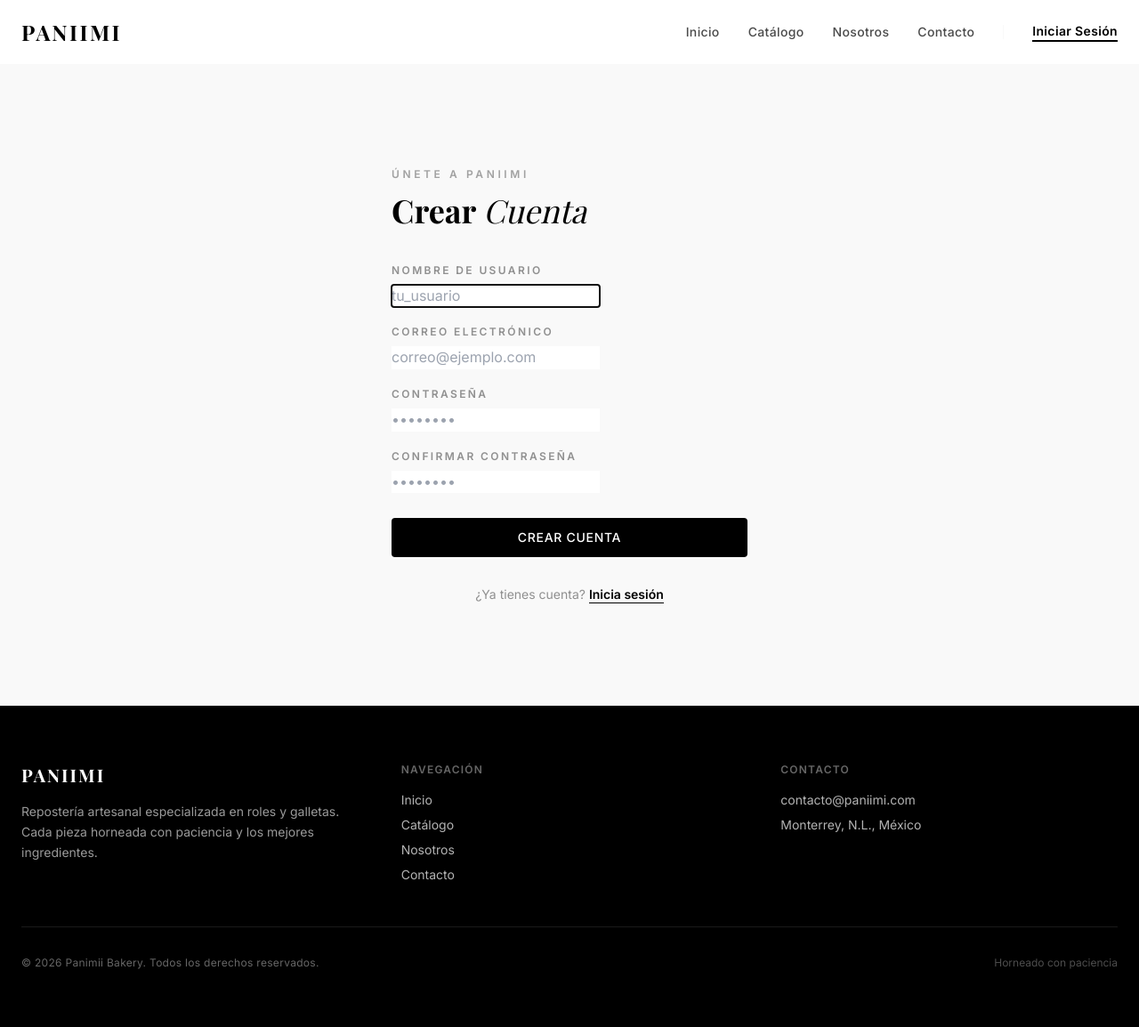
After one commit to LTCBlackjack/panimii-bakery, a Django app: page /auth/registro/ in a window 1280 px wide. The commit adds this page. Shown: the whole page at 89% size. Run offline with Django 5.2, Linux system fonts and the light colour scheme; some libraries are stand-ins or nearby versions; some web fonts are replaced.

Commit message:
feat: Social links + Auth system (login/registro/logout) + conditional navbar

```diff
--- a/panimii/forms.py
+++ b/panimii/forms.py
@@ -1,4 +1,6 @@
 from django import forms
+from django.contrib.auth.forms import UserCreationForm
+from django.contrib.auth.models import User
 
 
 class ContactoForm(forms.Form):
@@ -37,3 +39,61 @@ class ContactoForm(forms.Form):
         }),
         error_messages={'required': 'Por favor escribe tu mensaje.'},
     )
+
+
+class RegistroForm(UserCreationForm):
+    """
+    Formulario de registro público.
+
+    Extiende UserCreationForm añadiendo el campo email (requerido)
+    y traduciendo los labels/mensajes de error al español.
+    """
+    email = forms.EmailField(
+        required=True,
+        label='Correo electrónico',
+        widget=forms.EmailInput(attrs={
+            'placeholder': 'correo@ejemplo.com',
+            'autocomplete': 'email',
+        }),
+        error_messages={
+            'required': 'Por favor ingresa tu correo.',
+            'invalid':  'Ingresa un correo válido.',
+        },
+    )
+
+    class Meta:
+        model  = User
+        fields = ('username', 'email', 'password1', 'password2')
+        labels = {
+            'username': 'Nombre de usuario',
+        }
+        widgets = {
+            'username': forms.TextInput(attrs={
+                'placeholder': 'tu_usuario',
+                'autocomplete': 'username',
+            }),
+        }
+
+    def __init__(self, *args, **kwargs):
+        super().__init__(*args, **kwargs)
+        # Traducir placeholders y labels de los campos heredados
+        self.fields['password1'].label   = 'Contraseña'
+        self.fields['password2'].label   = 'Confirmar contraseña'
+        self.fields['password1'].widget  = forms.PasswordInput(attrs={
+            'placeholder': '••••••••',
+            'autocomplete': 'new-password',
+        })
+        self.fields['password2'].widget  = forms.PasswordInput(attrs={
+            'placeholder': '••••••••',
+            'autocomplete': 'new-password',
+        })
+        # Quitar los textos de ayuda genéricos de Django
+        for field in self.fields.values():
+            field.help_text = ''
+
+    def save(self, commit=True):
+        user = super().save(commit=False)
+        user.email = self.cleaned_data['email']
+        if commit:
+            user.save()
+        return user
--- a/panimii/settings.py
+++ b/panimii/settings.py
@@ -130,6 +130,12 @@ MEDIA_ROOT = BASE_DIR / 'media'
 
 DEFAULT_AUTO_FIELD = 'django.db.models.BigAutoField'
 
+# ── Autenticación ────────────────────────────────────────────────────────────
+LOGIN_URL          = '/auth/login/'
+LOGIN_REDIRECT_URL = '/'       # Redirige al home tras login exitoso
+LOGOUT_REDIRECT_URL = '/'      # Redirige al home tras logout
+
+
 
 # ════════════════════════════════════════════════════════════════════════
 # CORREO ELECTRÓNICO — SMTP
--- a/panimii/urls.py
+++ b/panimii/urls.py
@@ -1,31 +1,32 @@
 """
 URL configuration for panimii project.
-
-The `urlpatterns` list routes URLs to views. For more information please see:
-    https://docs.djangoproject.com/en/5.2/topics/http/urls/
-Examples:
-Function views
-    1. Add an import:  from my_app import views
-    2. Add a URL to urlpatterns:  path('', views.home, name='home')
-Class-based views
-    1. Add an import:  from other_app.views import Home
-    2. Add a URL to urlpatterns:  path('', Home.as_view(), name='home')
-Including another URLconf
-    1. Import the include() function: from django.urls import include, path
-    2. Add a URL to urlpatterns:  path('blog/', include('blog.urls'))
 """
 from django.conf import settings
 from django.conf.urls.static import static
 from django.contrib import admin
+from django.contrib.auth import views as auth_views
 from django.urls import include, path
 from django.views.generic import TemplateView
 
 from . import views as project_views
 
 urlpatterns = [
+    # ── Páginas principales ──────────────────────────────────────
     path('', TemplateView.as_view(template_name='home.html'), name='home'),
     path('catalogo/', include('catalogo.urls', namespace='catalogo')),
     path('contacto/', project_views.contacto, name='contacto'),
+
+    # ── Autenticación ────────────────────────────────────────────
+    path('auth/login/', auth_views.LoginView.as_view(
+        template_name='login.html',
+        redirect_authenticated_user=True,
+    ), name='login'),
+
+    path('auth/logout/', auth_views.LogoutView.as_view(), name='logout'),
+
+    path('auth/registro/', project_views.registro, name='registro'),
+
+    # ── Admin ────────────────────────────────────────────────────
     path('admin/', admin.site.urls),
 ]
 
--- a/panimii/views.py
+++ b/panimii/views.py
@@ -2,23 +2,19 @@ import logging
 
 from django.conf import settings
 from django.contrib import messages
+from django.contrib.auth import login
 from django.core.mail import send_mail
 from django.shortcuts import redirect, render
 
-from .forms import ContactoForm
+from .forms import ContactoForm, RegistroForm
 
 logger = logging.getLogger(__name__)
 
 
 def contacto(request):
     """
-    Vista de la página de contacto.
-
-    GET  → muestra el formulario vacío.
-    POST → valida; si es válido envía el correo vía SMTP y redirige
-           (patrón PRG para evitar reenvíos al refrescar).
-           Si el envío falla, muestra un error amigable sin exponer
-           los detalles técnicos al usuario.
+    GET  → formulario vacío.
+    POST → envía correo SMTP y redirige (PRG).
     """
     if request.method == 'POST':
         form = ContactoForm(request.POST)
@@ -39,18 +35,14 @@ def contacto(request):
 
             try:
                 send_mail(
-                    subject      = asunto,
-                    message      = cuerpo,
-                    from_email   = settings.DEFAULT_FROM_EMAIL,
+                    subject        = asunto,
+                    message        = cuerpo,
+                    from_email     = settings.DEFAULT_FROM_EMAIL,
                     recipient_list = [settings.EMAIL_DESTINATARIO],
-                    fail_silently= False,
+                    fail_silently  = False,
                 )
-                messages.success(
-                    request,
-                    '¡Mensaje enviado! Te contestaremos pronto. 🐻',
-                )
+                messages.success(request, '¡Mensaje enviado! Te contestaremos pronto. 🐻')
             except Exception as exc:
-                # Registra el error en el log del servidor sin exponerlo al usuario
                 logger.error('Error al enviar correo de contacto: %s', exc)
                 messages.error(
                     request,
@@ -63,3 +55,26 @@ def contacto(request):
         form = ContactoForm()
 
     return render(request, 'contacto.html', {'form': form})
+
+
+def registro(request):
+    """
+    Vista de registro público.
+
+    GET  → formulario vacío.
+    POST → crea el usuario, lo autentica automáticamente y redirige al inicio.
+    """
+    if request.user.is_authenticated:
+        return redirect('home')
+
+    if request.method == 'POST':
+        form = RegistroForm(request.POST)
+        if form.is_valid():
+            user = form.save()
+            login(request, user)
+            messages.success(request, f'¡Bienvenido, {user.username}! Tu cuenta fue creada.')
+            return redirect('home')
+    else:
+        form = RegistroForm()
+
+    return render(request, 'registro.html', {'form': form})
--- a/templates/base.html
+++ b/templates/base.html
@@ -145,13 +145,54 @@
                        max-md:flex-col max-md:items-center max-md:gap-0 max-md:border-b max-md:border-neutral
                        max-md:shadow-sm"
             >
+                <!-- Links principales (siempre visibles) -->
                 <li><a href="{% url 'home' %}" class="block py-4 md:py-0 hover:text-primary transition-colors duration-200">Inicio</a></li>
                 <li><a href="{% url 'catalogo:lista' %}" class="block py-4 md:py-0 hover:text-primary transition-colors duration-200">Catálogo</a></li>
                 <li><a href="#" class="block py-4 md:py-0 hover:text-primary transition-colors duration-200">Nosotros</a></li>
                 <li><a href="{% url 'contacto' %}" class="block py-4 md:py-0 hover:text-primary transition-colors duration-200">Contacto</a></li>
+
+                <!-- Separador visual (solo desktop) -->
+                <li class="hidden md:block w-px h-4 bg-neutral"></li>
+
+                {% if user.is_authenticated %}
+                    <!-- Usuario autenticado: Mi Cuenta + Cerrar Sesión + Carrito -->
+                    <li><a href="#" class="block py-4 md:py-0 hover:text-primary transition-colors duration-200">
+                        {{ user.username }}
+                    </a></li>
+                    <li>
+                        <form method="POST" action="{% url 'logout' %}" class="inline">
+                            {% csrf_token %}
+                            <button type="submit"
+                                    class="block py-4 md:py-0 text-secondary/60 hover:text-primary transition-colors duration-200">
+                                Cerrar Sesión
+                            </button>
+                        </form>
+                    </li>
+                    <li>
+                        <a href="#"
+                           class="flex items-center gap-1 py-4 md:py-0
+                                  font-sans text-xs font-semibold tracking-widest uppercase
+                                  border border-neutral px-3 py-1.5
+                                  hover:border-primary transition-colors duration-200">
+                            Carrito&nbsp;<span class="text-secondary/50">(0)</span>
+                        </a>
+                    </li>
+                {% else %}
+                    <!-- Usuario no autenticado: Iniciar Sesión -->
+                    <li>
+                        <a href="{% url 'login' %}"
+                           class="block py-4 md:py-0 font-semibold text-primary
+                                  border-b-2 border-primary pb-px
+                                  hover:text-secondary hover:border-secondary
+                                  transition-colors duration-200">
+                            Iniciar Sesión
+                        </a>
+                    </li>
+                {% endif %}
             </ul>
         </nav>
     </header>
+
 
     <!-- ── Flash de mensajes (success/error) ── -->
     {% if messages %}
--- /dev/null
+++ b/templates/registro.html
@@ -0,0 +1,135 @@
+{% extends "base.html" %}
+
+{% block title %}Crear Cuenta — Panimii Bakery{% endblock %}
+{% block meta_description %}Crea tu cuenta en Paniimi Bakery para hacer pedidos y seguir tus envíos.{% endblock %}
+
+{% block extra_head %}
+<style>
+    .input-auth {
+        @apply w-full bg-surface border border-neutral
+               font-sans text-sm text-primary placeholder-secondary/40
+               px-4 py-3 outline-none transition-colors duration-200
+               focus:border-primary;
+        border-radius: 0;
+    }
+    .input-auth:focus { box-shadow: none; }
+</style>
+{% endblock %}
+
+{% block content %}
+<section class="bg-neutral min-h-[calc(100vh-80px)] flex items-center py-section">
+    <div class="w-full max-w-md mx-auto px-container">
+
+        <!-- Cabecera -->
+        <div class="mb-10">
+            <span class="font-sans text-xs font-semibold tracking-[0.3em] uppercase text-secondary/50 mb-3 block">
+                Únete a Paniimi
+            </span>
+            <h1 class="font-serif text-4xl font-bold text-primary">
+                Crear <span class="italic font-normal">Cuenta</span>
+            </h1>
+        </div>
+
+        <!-- Formulario -->
+        <form method="POST" action="{% url 'registro' %}" novalidate class="space-y-5">
+            {% csrf_token %}
+
+            <!-- Usuario -->
+            <div>
+                <label for="{{ form.username.id_for_label }}"
+                       class="font-sans text-xs font-semibold tracking-[0.2em] uppercase text-secondary/60 mb-2 block">
+                    {{ form.username.label }}
+                </label>
+                <input
+                    type="text"
+                    name="{{ form.username.html_name }}"
+                    id="{{ form.username.id_for_label }}"
+                    value="{{ form.username.value|default:'' }}"
+                    placeholder="tu_usuario"
+                    autocomplete="username"
+                    autofocus
+                    class="input-auth {% if form.username.errors %}border-red-400{% endif %}"
+                >
+                {% if form.username.errors %}
+                <p class="font-sans text-xs text-red-500 mt-1">{{ form.username.errors|join:', ' }}</p>
+                {% endif %}
+            </div>
+
+            <!-- Email -->
+            <div>
+                <label for="{{ form.email.id_for_label }}"
+                       class="font-sans text-xs font-semibold tracking-[0.2em] uppercase text-secondary/60 mb-2 block">
+                    {{ form.email.label }}
+                </label>
+                <input
+                    type="email"
+                    name="{{ form.email.html_name }}"
+                    id="{{ form.email.id_for_label }}"
+                    value="{{ form.email.value|default:'' }}"
+                    placeholder="correo@ejemplo.com"
+                    autocomplete="email"
+                    class="input-auth {% if form.email.errors %}border-red-400{% endif %}"
+                >
+                {% if form.email.errors %}
+                <p class="font-sans text-xs text-red-500 mt-1">{{ form.email.errors|join:', ' }}</p>
+                {% endif %}
+            </div>
+
+            <!-- Contraseña -->
+            <div>
+                <label for="{{ form.password1.id_for_label }}"
+                       class="font-sans text-xs font-semibold tracking-[0.2em] uppercase text-secondary/60 mb-2 block">
+                    {{ form.password1.label }}
+                </label>
+                <input
+                    type="password"
+                    name="{{ form.password1.html_name }}"
+                    id="{{ form.password1.id_for_label }}"
+                    placeholder="••••••••"
+                    autocomplete="new-password"
+                    class="input-auth {% if form.password1.errors %}border-red-400{% endif %}"
+                >
+                {% if form.password1.errors %}
+                <p class="font-sans text-xs text-red-500 mt-1">{{ form.password1.errors|join:', ' }}</p>
+                {% endif %}
+            </div>
+
+            <!-- Confirmar contraseña -->
+            <div>
+                <label for="{{ form.password2.id_for_label }}"
+                       class="font-sans text-xs font-semibold tracking-[0.2em] uppercase text-secondary/60 mb-2 block">
+                    {{ form.password2.label }}
+                </label>
+                <input
+                    type="password"
+                    name="{{ form.password2.html_name }}"
+                    id="{{ form.password2.id_for_label }}"
+                    placeholder="••••••••"
+                    autocomplete="new-password"
+                    class="input-auth {% if form.password2.errors %}border-red-400{% endif %}"
+                >
+                {% if form.password2.errors %}
+                <p class="font-sans text-xs text-red-500 mt-1">{{ form.password2.errors|join:', ' }}</p>
+                {% endif %}
+            </div>
+
+            <!-- Botón -->
+            <div class="pt-2">
+                <button type="submit" class="btn-editorial w-full">
+                    Crear cuenta
+                </button>
+            </div>
+        </form>
+
+        <!-- Pie: ir a login -->
+        <p class="font-sans text-sm text-secondary/60 mt-8 text-center">
+            ¿Ya tienes cuenta?
+            <a href="{% url 'login' %}"
+               class="text-primary font-semibold border-b border-primary pb-px hover:text-secondary hover:border-secondary transition-colors duration-200">
+                Inicia sesión
+            </a>
+        </p>
+
+    </div>
+</section>
+{% endblock %}
```
Also changed, not shown: templates/contacto.html (+46 -0 lines), templates/login.html (added, +102 -0 lines).
